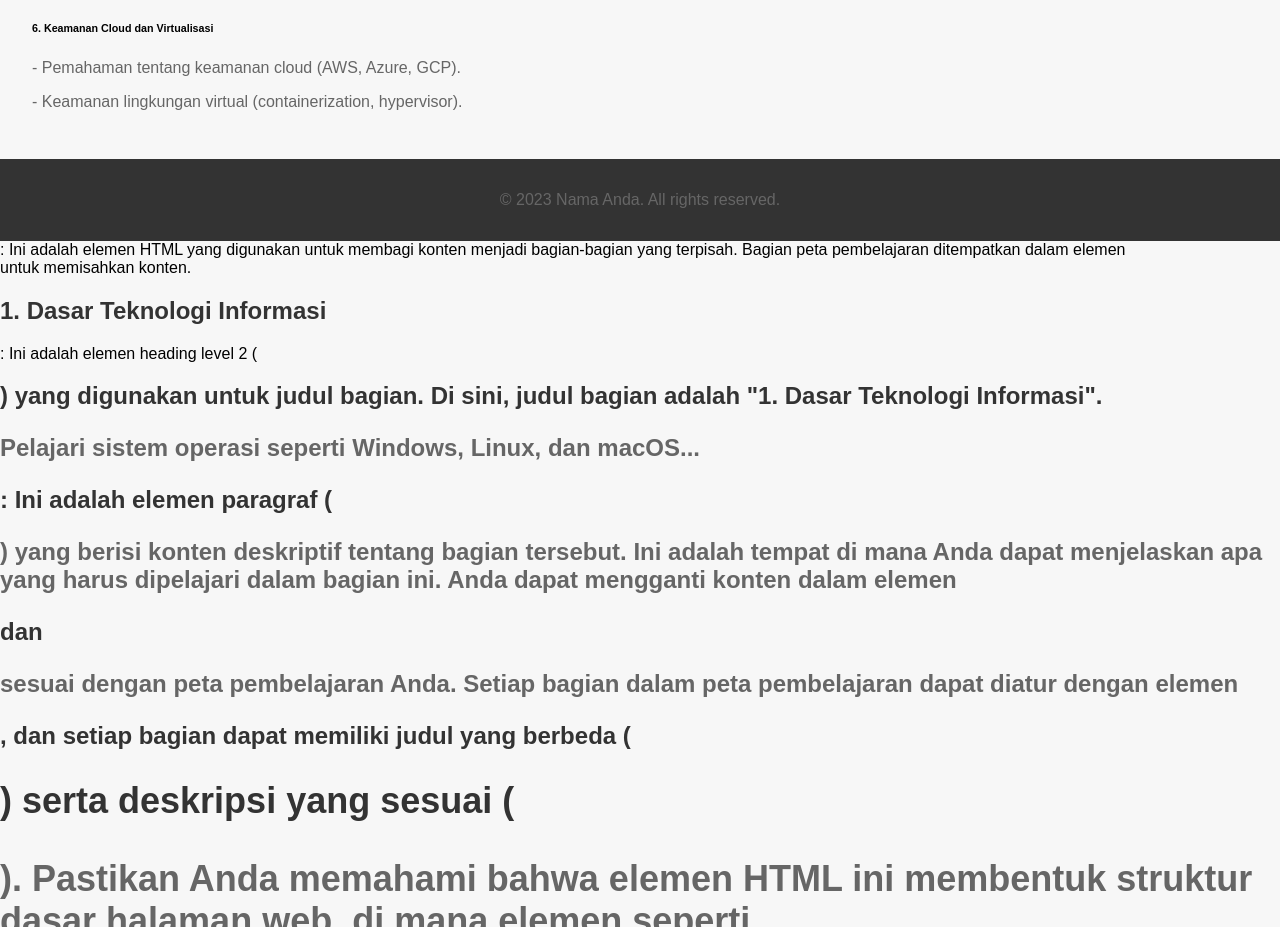
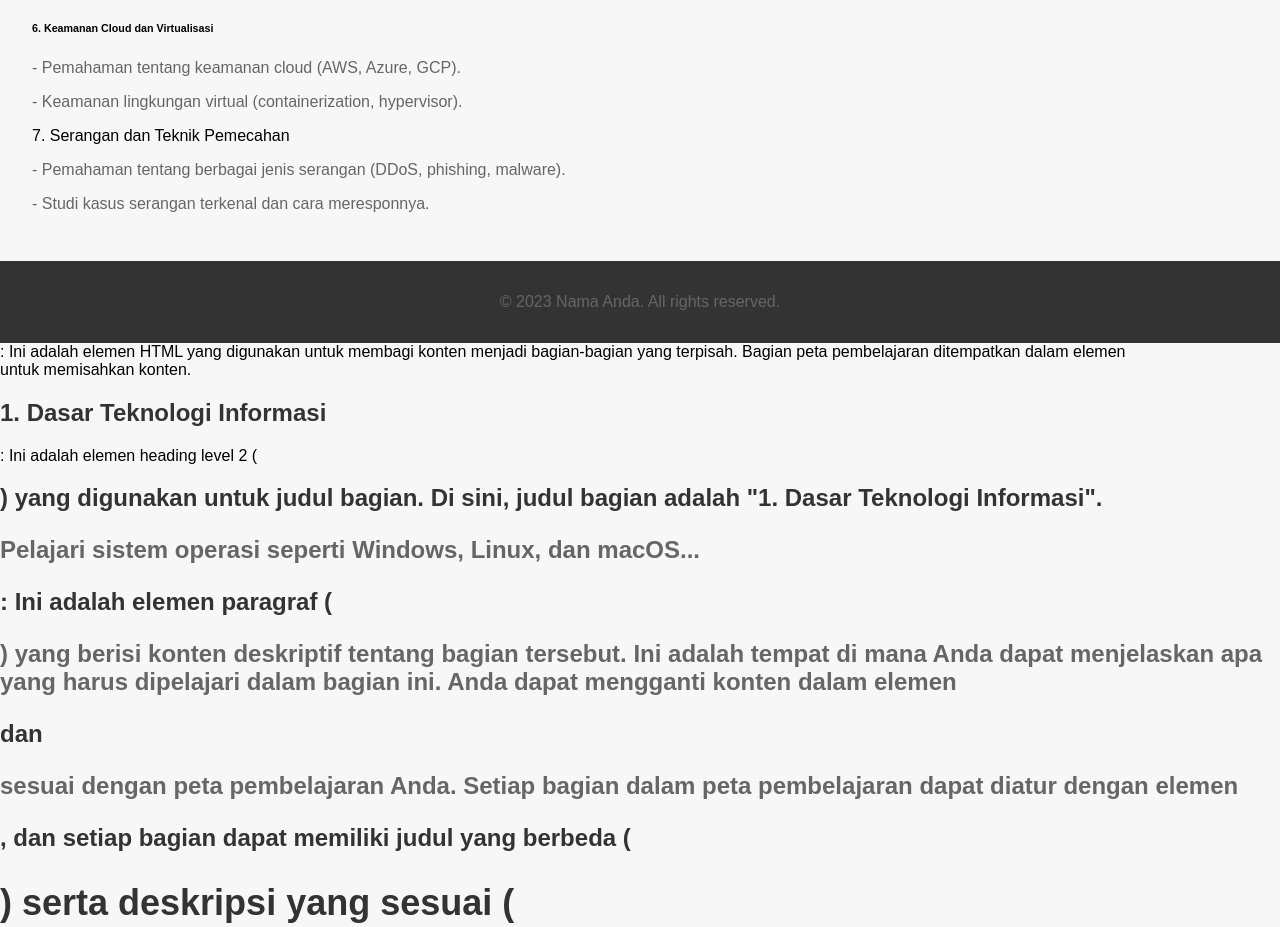
Before and after one commit to oktaach/oktaach.github.io, a plain HTML site: page index.html in a window 1280 px wide. Shown: the part 790-1717 px from the top of the page. Drawn offline with Linux system fonts and the light colour scheme.

Commit message:
Update index.html

```diff
--- a/index.html
+++ b/index.html
@@ -71,6 +71,11 @@
       <p>- Pemahaman tentang keamanan cloud (AWS, Azure, GCP).</p>
       <p>- Keamanan lingkungan virtual (containerization, hypervisor).</p>
     </section>
+    <section>
+    <h7>7.  Serangan dan Teknik Pemecahan</h7>
+      <p>- Pemahaman tentang berbagai jenis serangan (DDoS, phishing, malware).</p>
+      <p>- Studi kasus serangan terkenal dan cara meresponnya.</p>
+    </section>
   </main>
   <footer>
     <p>&copy; 2023 Nama Anda. All rights reserved.</p>
```
